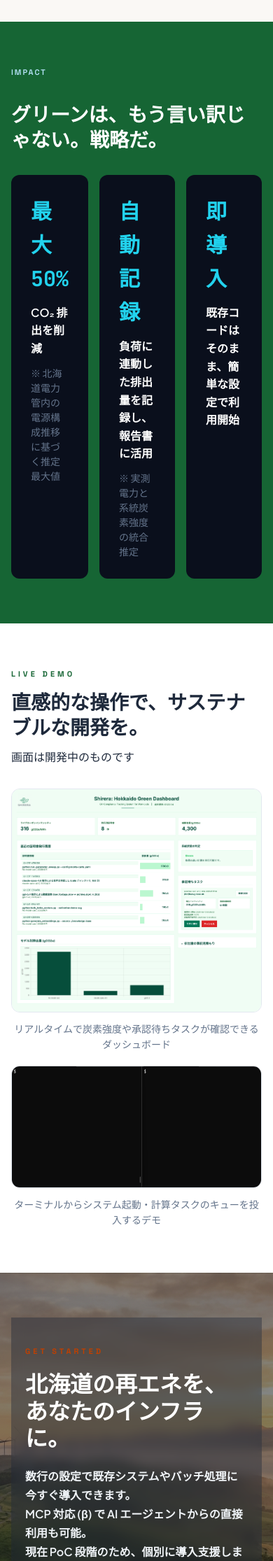
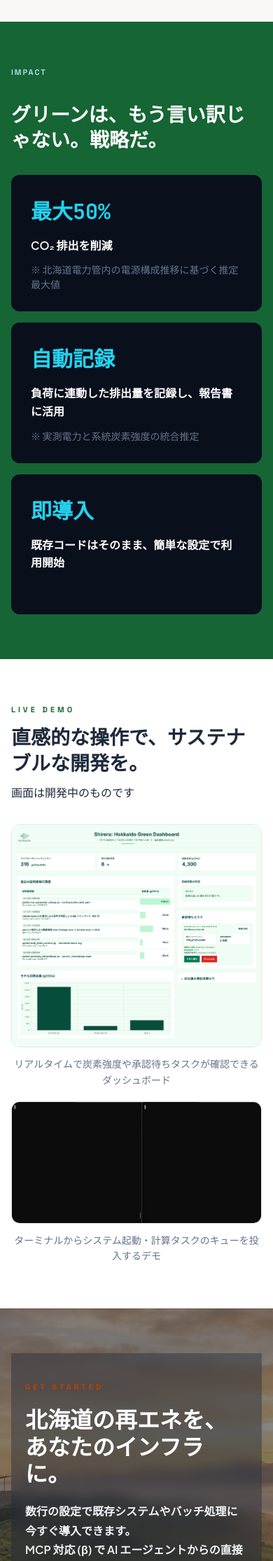
Before and after one commit to tsubasaogawa/tsubasaogawa.me, a Jekyll site: the page built from public/products/shirera/lp/index.html, in a window 390 px wide. Shown: the part 4097-6328 px from the top of the page at 70% size. Built offline with Jekyll 4.4.1, drawn with Linux system fonts in a browser that asks for light colours; some web fonts are replaced.

Commit message:
chore: stats vertical

```diff
--- a/public/products/shirera/lp/assets/css/styles.scss
+++ b/public/products/shirera/lp/assets/css/styles.scss
@@ -808,7 +808,6 @@ img {
     font-size: 40px;
   }
 
-  .stats-row,
   .demo-content {
     grid-template-columns: 1fr;
   }
@@ -1102,6 +1101,7 @@ img {
     }
 
     .stats-row {
+      grid-template-columns: 1fr;
       gap: 16px;
 
       .stat {
```
